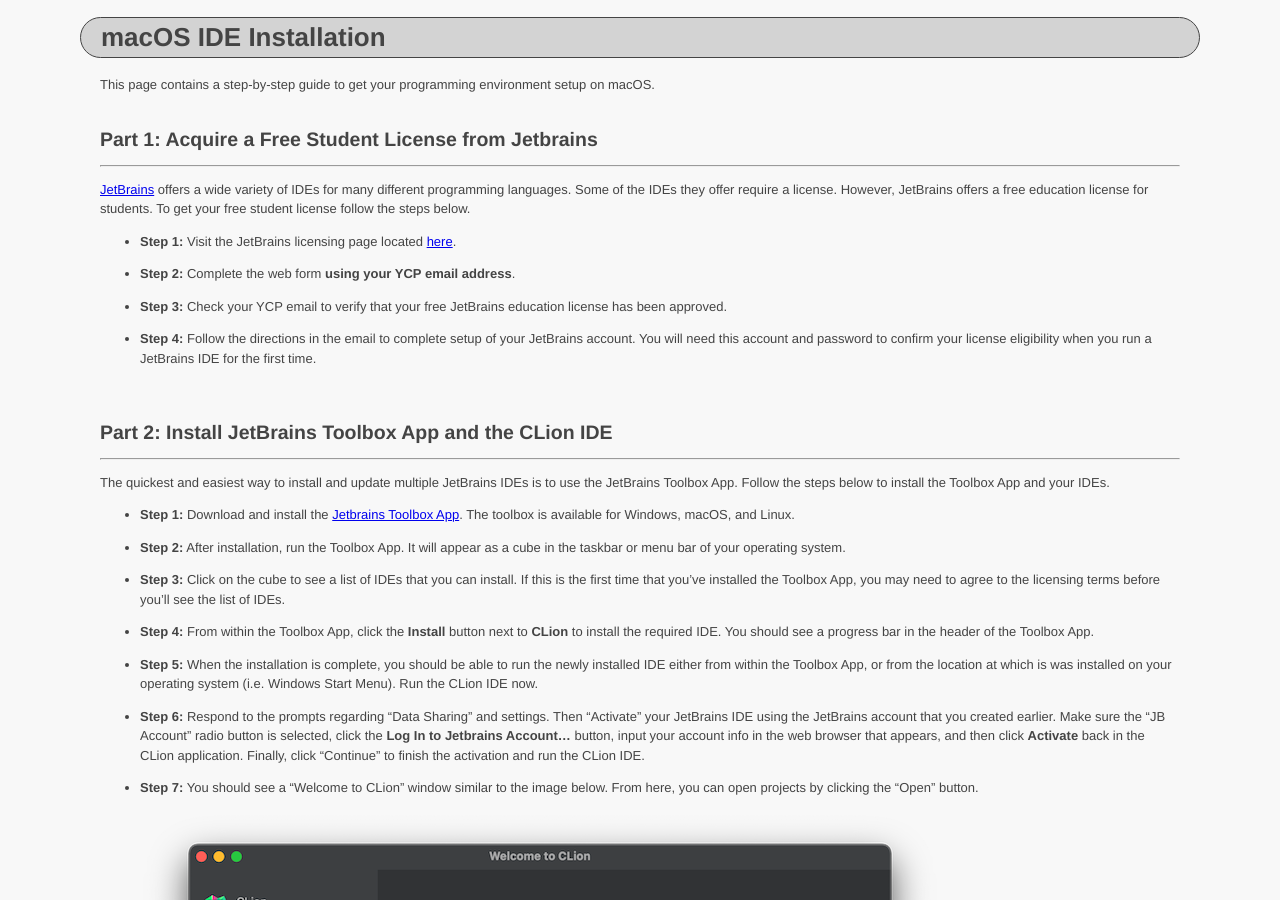
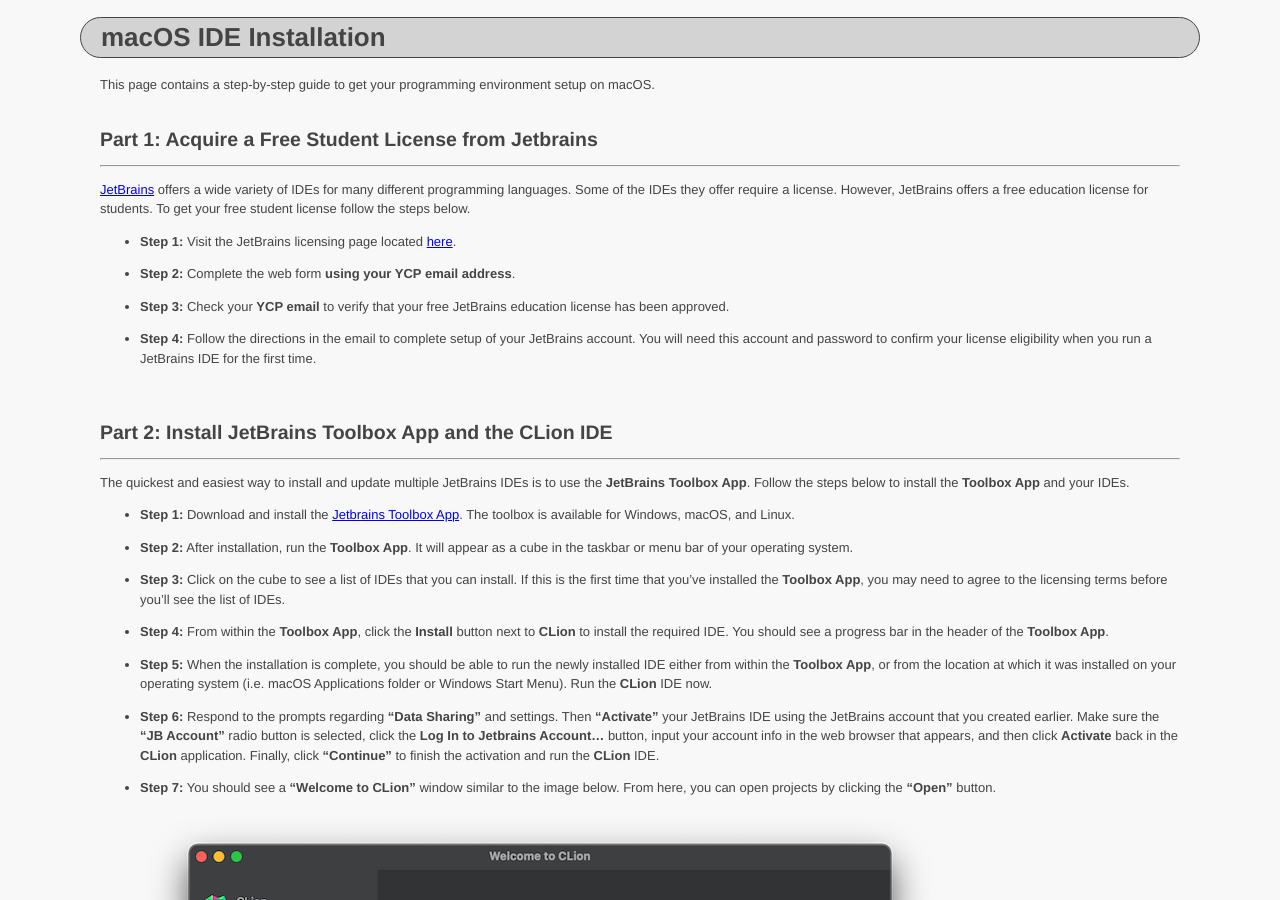
Before and after one commit to ycpcs/dev-env-setup-guide, a Jekyll site: the page built from prog_envs/macOS/macOS_ide_installation.md, in a window 1280 px wide and 900 px high. Built offline with Jekyll 4.4.1, drawn with Linux system fonts in a browser that asks for light colours.

Commit message:
updated macOS guide

```diff
--- a/prog_envs/macOS/macOS_ide_installation.md
+++ b/prog_envs/macOS/macOS_ide_installation.md
@@ -3,8 +3,7 @@ layout: default
 title: macOS IDE Installation
 ---
 
-This page contains a step-by-step guide to get your programming environment
-setup on macOS.
+This page contains a step-by-step guide to get your programming environment setup on macOS.
 <br><br>
 
 
@@ -13,10 +12,7 @@ setup on macOS.
 
 ---
 
-[JetBrains](https://www.jetbrains.com) offers a wide variety of IDEs for many different
-programming languages.  Some of the IDEs they offer require a license.  However, JetBrains
-offers a free education license for students.  To get your free student license follow
-the steps below.
+[JetBrains](https://www.jetbrains.com) offers a wide variety of IDEs for many different programming languages.  Some of the IDEs they offer require a license.  However, JetBrains offers a free education license for students.  To get your free student license follow the steps below.
 
 * **Step 1:** Visit the JetBrains licensing page located
 [here](https://www.jetbrains.com/shop/eform/students).
@@ -25,13 +21,10 @@ the steps below.
 * **Step 2:** Complete the web form **using your YCP email address**.
 
 
-* **Step 3:** Check your YCP email to verify that your free JetBrains education license
-has been approved.
+* **Step 3:** Check your **YCP email** to verify that your free JetBrains education license has been approved.
 
 
-* **Step 4:** Follow the directions in the email to complete setup of your JetBrains account.
-You will need this account and password to confirm your license eligibility when you run
-a JetBrains IDE for the first time.
+* **Step 4:** Follow the directions in the email to complete setup of your JetBrains account. You will need this account and password to confirm your license eligibility when you run a JetBrains IDE for the first time.
 <br><br><br>
 
 
@@ -40,41 +33,28 @@ a JetBrains IDE for the first time.
 
 ---
 
-The quickest and easiest way to install and update multiple JetBrains IDEs is to use the
-JetBrains Toolbox App.  Follow the steps below to install the Toolbox App and your IDEs.
+The quickest and easiest way to install and update multiple JetBrains IDEs is to use the **JetBrains Toolbox App**.  Follow the steps below to install the **Toolbox App** and your IDEs.
 
 
-* **Step 1:** Download and install the [Jetbrains Toolbox App](https://www.jetbrains.com/toolbox-app/).
-The toolbox is available for Windows, macOS, and Linux.
+* **Step 1:** Download and install the [Jetbrains Toolbox App](https://www.jetbrains.com/toolbox-app/). The toolbox is available for Windows, macOS, and Linux.
 
 
-* **Step 2:** After installation, run the Toolbox App.  It will appear as a cube in the
-taskbar or menu bar of your operating system.
+* **Step 2:** After installation, run the **Toolbox App**.  It will appear as a cube in the taskbar or menu bar of your operating system.
 
 
-* **Step 3:** Click on the cube to see a list of IDEs that you can install.  If this is the
-first time that you've installed the Toolbox App, you may need to agree to the licensing
-terms before you'll see the list of IDEs.
+* **Step 3:** Click on the cube to see a list of IDEs that you can install.  If this is the first time that you've installed the **Toolbox App**, you may need to agree to the licensing terms before you'll see the list of IDEs.
 
 
-* **Step 4:** From within the Toolbox App, click the **Install** button next to **CLion**
-to install the required IDE.  You should see a progress bar in the header of the Toolbox App.
+* **Step 4:** From within the **Toolbox App**, click the **Install** button next to **CLion** to install the required IDE.  You should see a progress bar in the header of the **Toolbox App**.
 
 
-* **Step 5:** When the installation is complete, you should be able to run the newly installed
-IDE either from within the Toolbox App, or from the location at which is was installed
-on your operating system (i.e. Windows Start Menu). Run the CLion IDE now.
+* **Step 5:** When the installation is complete, you should be able to run the newly installed IDE either from within the **Toolbox App**, or from the location at which it was installed on your operating system (i.e. macOS Applications folder or Windows Start Menu). Run the **CLion** IDE now.
 
 
-* **Step 6:** Respond to the prompts regarding "Data Sharing" and settings.  Then "Activate"
-your JetBrains IDE using the JetBrains account that you created earlier.  Make sure the
-"JB Account" radio button is selected, click the **Log In to Jetbrains Account...** button,
-input your account info in the web browser that appears, and then click **Activate** back in
-the CLion application. Finally, click "Continue" to finish the activation and run the
-CLion IDE.
+* **Step 6:** Respond to the prompts regarding **"Data Sharing"** and settings.  Then **"Activate"** your JetBrains IDE using the JetBrains account that you created earlier.  Make sure the **"JB Account"** radio button is selected, click the **Log In to Jetbrains Account...** button, input your account info in the web browser that appears, and then click **Activate** back in the **CLion** application. Finally, click **"Continue"** to finish the activation and run the **CLion** IDE.
 
 
-* **Step 7:** You should see a "Welcome to CLion" window similar to the image below.  From here, you can open projects by clicking the "Open" button.
+* **Step 7:** You should see a **"Welcome to CLion"** window similar to the image below.  From here, you can open projects by clicking the **"Open"** button.
 
 > ![image](macOS_clion_config_images/step01.png)
 <br>
```
Also changed, not shown: prog_envs/macOS/macOS_build_tools_installation.md (+7 -14 lines).
